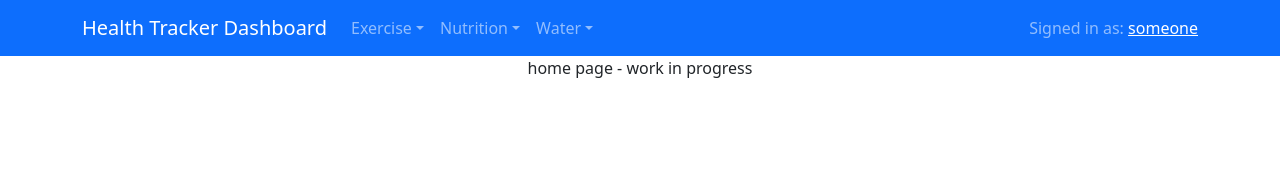
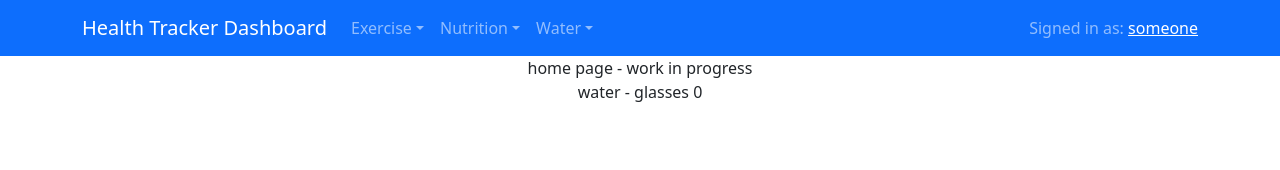
Before and after one commit to blee2125/health-tracker-dashboard, a React (Create React App) app: page / in a window 1280 px wide. Shown: the top 170 px of the page. Built offline with nearby package versions, Linux system fonts and the light colour scheme.

Commit message:
pass waterState to home view

```diff
--- a/src/views/Home.js
+++ b/src/views/Home.js
@@ -1,11 +1,14 @@
 import React from 'react'
 
+import { useSelector } from 'react-redux'
 
 const HomePage = () => {
+    const waterState = useSelector((state) => state.waterState)
 
     return(
         <div>
             home page - work in progress
+            <p>water - glasses {waterState.glasses}</p>
         </div>
     )
 }
```
